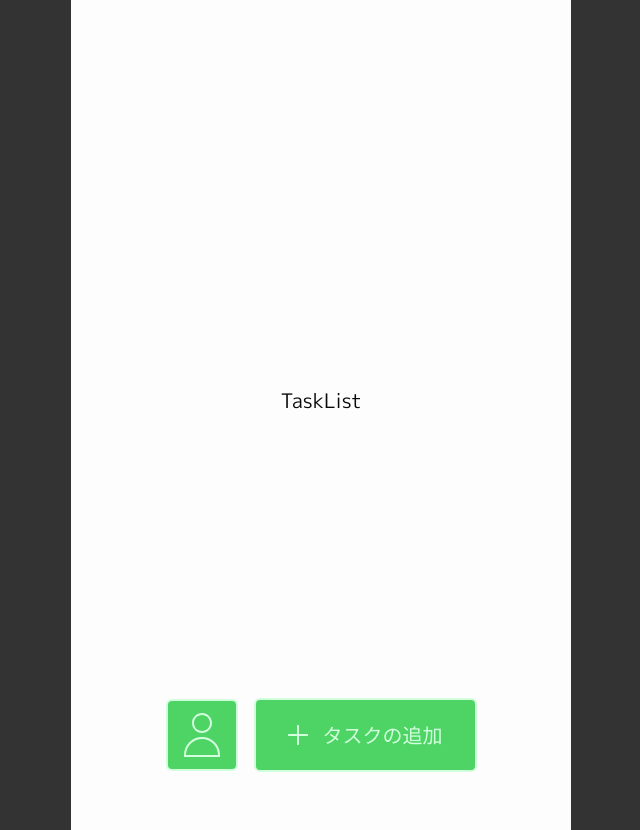
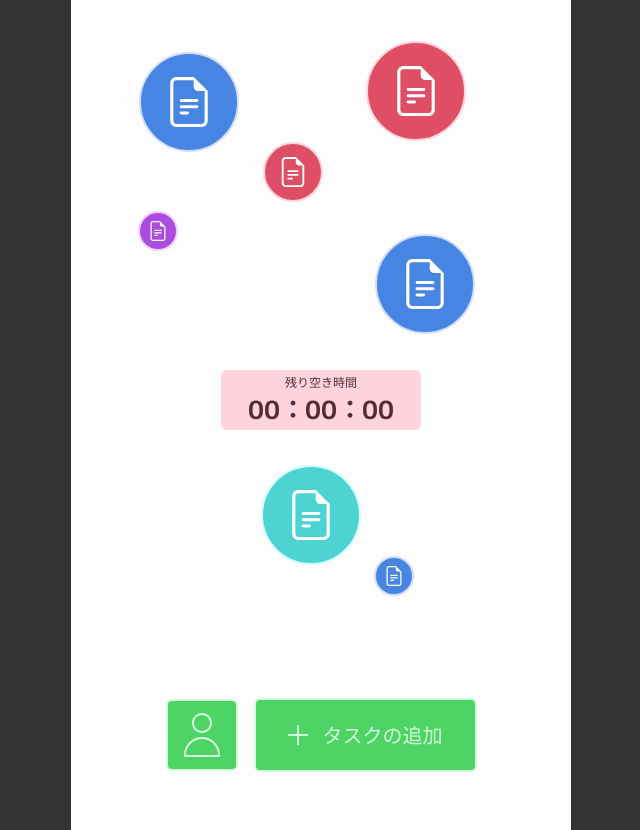
Before and after one commit to Tornado2024-AlphaC/You-DO, a Next.js app: page /task-list in a window 1280 px wide. Shown: the whole page, without its empty margins (319-959 px from the left). Built offline with nearby package versions, Linux system fonts and the light colour scheme.

Commit message:
feat: タスクのランダム表示ロジックの実装

```diff
--- /dev/null
+++ b/src/app/task-list/components/tasks/TaskBubble.tsx
@@ -0,0 +1,23 @@
+import Image from 'next/image';
+import React from 'react';
+
+interface TaskBubbleProps {
+	color: string;
+	size: string;
+	icon: number;
+	x: number;
+	y: number;
+}
+
+const TaskBubble = ({ icon, size, color, x, y }: TaskBubbleProps) => {
+	return (
+		<div
+			className={`rounded-full absolute flex justify-center items-center border-2 ${color} ${size} `}
+			style={{ left: `${x}px`, top: `${y}px` }}
+		>
+			<Image src={'/icons/text.svg'} width={icon} height={icon} alt="icon" />
+		</div>
+	);
+};
+
+export default TaskBubble;
--- /dev/null
+++ b/src/app/task-list/components/tasks/TaskField.tsx
@@ -0,0 +1,103 @@
+'use client';
+
+import React, { useEffect, useState } from 'react';
+import TaskBubble from './TaskBubble';
+
+interface TaskFieldProps {
+	taskTotal: number;
+}
+
+const TaskField = ({ taskTotal }: TaskFieldProps) => {
+	const [bubbles, setBubbles] = useState<
+		{
+			x: number;
+			y: number;
+			color: string;
+			size: { bubble: string; icon: number };
+		}[]
+	>([]);
+
+	const TASK_COLORS = [
+		'bg-red-primary border-red-secondary',
+		'bg-orange-primary border-orange-secondary',
+		'bg-yellow-primary border-yellow-secondary',
+		'bg-green-primary border-green-secondary',
+		'bg-sky-primary border-sky-secondary',
+		'bg-blue-primary border-blue-secondary',
+		'bg-purple-primary border-purple-secondary',
+	];
+	const ICON_SIZE = [80, 70, 60, 50, 40, 30, 20];
+	const TASK_SIZE = [
+		'w-[160px] h-[160px]',
+		'w-[140px] h-[140px]',
+		'w-[120px] h-[120px]',
+		'w-[100px] h-[100px]',
+		'w-[80px] h-[80px]',
+		'w-[60px] h-[60px]',
+		'w-[40px] h-[40px]',
+	];
+
+	const generateRandomPosition = () => {
+		let x = Math.floor(Math.random() * 325);
+		let y = Math.floor(Math.random() * 560);
+		while (y <= 10 || (y >= 260 && y <= 450)) {
+			y = Math.floor(Math.random() * 560);
+		}
+
+		return { x, y };
+	};
+
+	const isTooClose = (x1: number, y1: number, x2: number, y2: number) => {
+		const distance = Math.sqrt((x2 - x1) ** 2 + (y2 - y1) ** 2);
+		return distance < 140;
+	};
+
+	const generateBubbles = () => {
+		const newBubbles = [];
+		for (let i = 0; i < taskTotal; i++) {
+			let position: any;
+			let isValidPosition = false;
+			let attempts = 0;
+			const maxAttempts = 300; // 配置試行回数の制限
+			while (!isValidPosition && attempts < maxAttempts) {
+				position = generateRandomPosition();
+				isValidPosition = newBubbles.every(
+					bubble => !isTooClose(bubble.x, bubble.y, position.x, position.y)
+				);
+				attempts++;
+			}
+			if (isValidPosition) {
+				const color =
+					TASK_COLORS[Math.floor(Math.random() * TASK_COLORS.length)];
+				const sizeIndex = Math.floor(Math.random() * TASK_SIZE.length);
+				const size = TASK_SIZE[sizeIndex];
+				const iconSize = ICON_SIZE[sizeIndex];
+				newBubbles.push({
+					...position,
+					color,
+					size: { bubble: size, icon: iconSize },
+				});
+			}
+			setBubbles(newBubbles);
+		}
+	};
+	useEffect(() => {
+		generateBubbles();
+	}, [taskTotal]);
+
+	return (
+		<div className="relative w-full h-full">
+			{bubbles.map((bubble, index) => (
+				<TaskBubble
+					key={index}
+					x={bubble.x}
+					y={bubble.y}
+					color={bubble.color}
+					size={bubble.size.bubble}
+					icon={bubble.size.icon}
+				/>
+			))}
+		</div>
+	);
+};
+export default TaskField;
--- a/src/app/task-list/page.tsx
+++ b/src/app/task-list/page.tsx
@@ -6,6 +6,8 @@ import { TopTask } from '@/constants/routing';
 import { useRouter } from 'next/navigation';
 import React from 'react';
 import { useSwipeable } from 'react-swipeable';
+import { InTimer } from './components/timer/Timer';
+import TaskField from './components/tasks/TaskField';
 
 const TaskList = () => {
 	const router = useRouter();
@@ -18,7 +20,10 @@ const TaskList = () => {
 	return (
 		<SideSwipe>
 			<main {...handlers}>
-				<h1>TaskList</h1>
+				<TaskField taskTotal={7} />
+				{/* InTimer：空き時間中、NextTimer：空き時間外 */}
+				{/* <NextTimer /> */}
+				<InTimer />
 				<Footer />
 			</main>
 		</SideSwipe>
--- a/src/app/top-task/components/taskCard/TaskCard.tsx
+++ b/src/app/top-task/components/taskCard/TaskCard.tsx
@@ -6,7 +6,7 @@ import Image from 'next/image';
 const TaskCard = () => {
 	return (
 		<div className="flex flex-col justify-center items-center w-[400px] bg-green-tertiary border-2 border-green-secondary rounded-sm shadow-sm p-3">
-			<TaskTimer />
+			<TaskTimer color={'red'} />
 			<div className="flex flex-col justify-start items-start w-[380px] text-white-primary">
 				<div className="flex items-center max-w-[380px] p-2">
 					<Image
```
Also changed, not shown: public/icons/text.svg (added).
